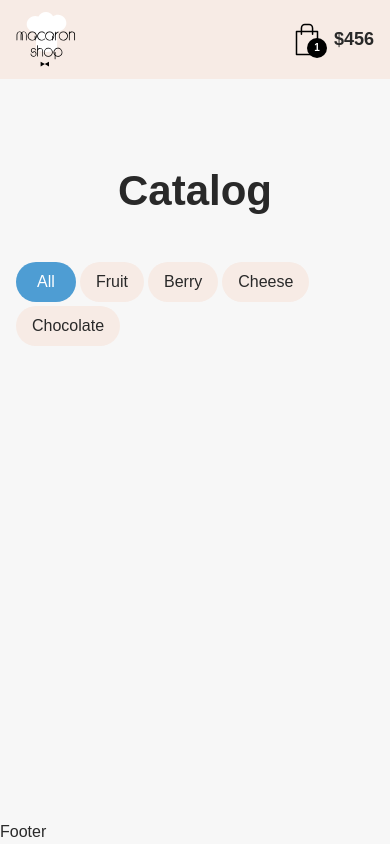
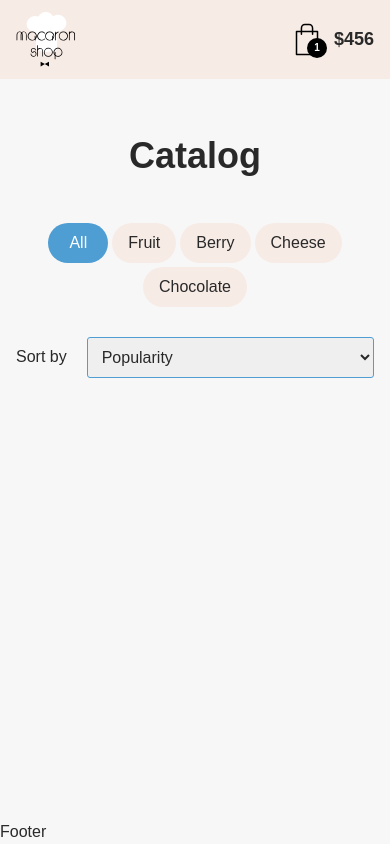
Before and after one commit to keira-yes/macaron-shop, a React (Create React App) app: page / in a window 390 px wide. Built offline with nearby package versions, Linux system fonts and the light colour scheme; a web font is replaced by a local one.

Commit message:
add sort to catalog

```diff
--- a/src/App.scss
+++ b/src/App.scss
@@ -177,6 +177,10 @@ h6 {
 
 h1 {
     font-size: 42px;
+
+    @media screen and (max-width: 767px) {
+        font-size: 36px;
+    }
 }
 
 h2 {
@@ -210,6 +214,10 @@ h3 {
 #main {
     flex: 1;
     padding: 80px 0;
+
+    @media screen and (max-width: 767px) {
+        padding: 50px 0;
+    }
 }
 
 .container {
@@ -217,10 +225,8 @@ h3 {
     max-width: 1270px;
     margin: 0 auto;
     padding: 0 50px;
-}
 
-@media screen and (max-width: 767px) {
-    .container {
+    @media screen and (max-width: 767px) {
         padding: 0 16px;
     }
 }
--- a/src/components/Categories/Categories.jsx
+++ b/src/components/Categories/Categories.jsx
@@ -11,14 +11,12 @@ const Categories = () => {
 
     return (
         <div className={styles.categories}>
-            {categories.map((category, key) => (
+            {categories.map((category, i) => (
                 <button
                     type="button"
-                    key={key}
-                    className={
-                        styles.category + (key === active ? ' ' + styles.categoryActive : '')
-                    }
-                    onClick={() => handleActiveCategory(key)}>
+                    key={i}
+                    className={styles.category + (i === active ? ' ' + styles.categoryActive : '')}
+                    onClick={() => handleActiveCategory(i)}>
                     {category}
                 </button>
             ))}
--- a/src/components/Categories/Categories.module.scss
+++ b/src/components/Categories/Categories.module.scss
@@ -1,7 +1,12 @@
 .categories {
+    flex: 1;
     display: flex;
     flex-wrap: wrap;
     gap: 4px;
+
+    @media screen and (max-width: 767px) {
+        justify-content: center;
+    }
 }
 
 .category {
--- /dev/null
+++ b/src/components/Sort/Sort.jsx
@@ -0,0 +1,22 @@
+import { useState } from 'react';
+import styles from './Sort.module.scss';
+
+const Sort = () => {
+    const [sort, setSort] = useState('popularity');
+
+    const handleSelect = (e) => {
+        setSort(e.target.value);
+    };
+
+    return (
+        <div className={styles.sort}>
+            <span>Sort by</span>
+            <select name="sort" className={styles.sortSelect} onChange={handleSelect} value={sort}>
+                <option value="popularity">Popularity</option>
+                <option value="price">Price</option>
+            </select>
+        </div>
+    );
+};
+
+export default Sort;
--- /dev/null
+++ b/src/components/Sort/Sort.module.scss
@@ -0,0 +1,21 @@
+.sort {
+    display: flex;
+    align-items: center;
+    gap: 10px;
+
+    @media screen and (max-width: 767px) {
+        gap: 20px;
+    }
+}
+
+.sortSelect {
+    min-width: 170px;
+    padding: 10px;
+    border-color: var(--accent);
+    border-radius: 3px;
+    cursor: pointer;
+
+    @media screen and (max-width: 767px) {
+        flex: 1;
+    }
+}
--- a/src/pages/Catalog/Catalog.jsx
+++ b/src/pages/Catalog/Catalog.jsx
@@ -1,4 +1,5 @@
 import Categories from '../../components/Categories/Categories';
+import Sort from '../../components/Sort/Sort';
 import styles from './Catalog.module.scss';
 
 const Catalog = () => {
@@ -9,6 +10,7 @@ const Catalog = () => {
             <h1 className="title">Catalog</h1>
             <div className={styles.header}>
                 <Categories />
+                <Sort />
             </div>
         </>
     );
--- a/src/pages/Catalog/Catalog.module.scss
+++ b/src/pages/Catalog/Catalog.module.scss
@@ -1,4 +1,10 @@
 .header {
     display: flex;
+    align-items: flex-start;
     gap: 30px;
+
+    @media screen and (max-width: 767px) {
+        flex-direction: column;
+        align-items: initial;
+    }
 }
```
